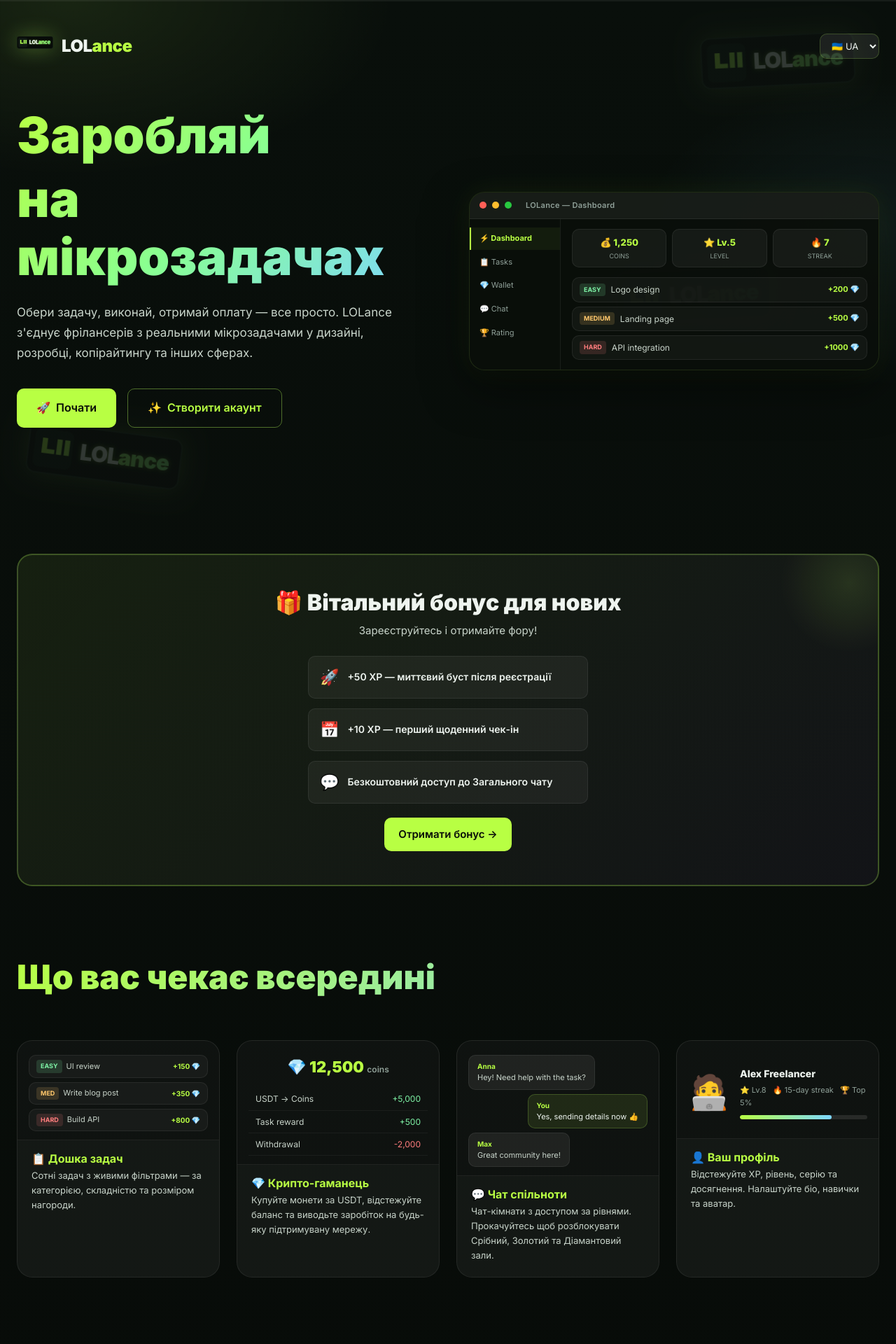
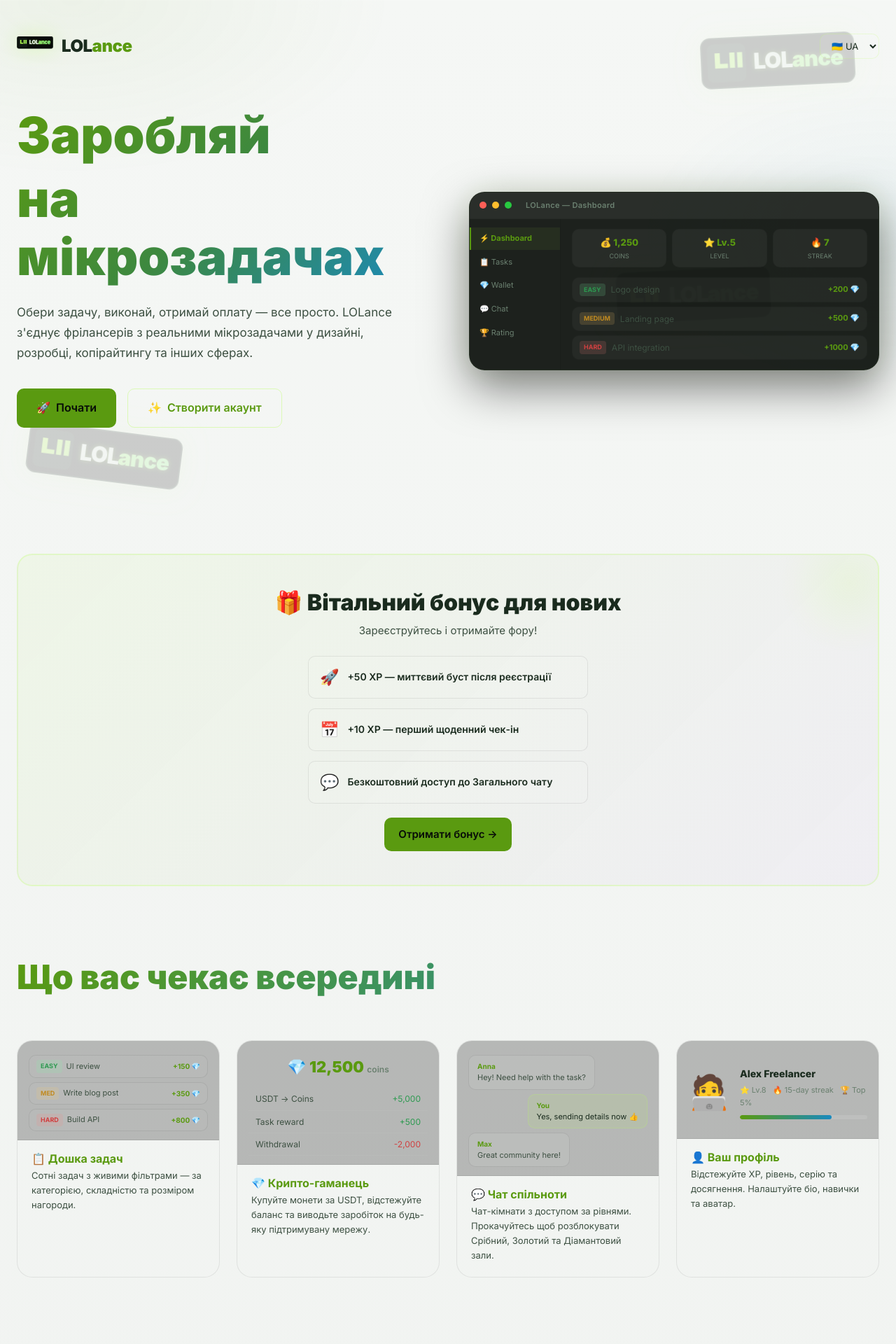
Before and after one commit to nazar336/Nazar, a PHP site: page / in a window 1280 px wide. Shown: the top 1920 px of the page at 70% size. Run offline with PHP 8.4, Linux system fonts and the light colour scheme; data that the repository does not hold is empty.

Commit message:
feat: implement 5 frontend improvements (PWA, errors, light theme, a11y)
- Task 1: Add manifest.json, SVG icons, and PWA meta tags in index.html
- Task 2: Add request timeout, AbortController, and toast error handling in api.js
- Task 3: Add light theme via @media (prefers-color-scheme: light) in styles.css
- Task 4: Create focus-trap.js, add aria-labels to auth.js inputs
- Update sw.js STATIC_ASSETS with manifest.json and focus-trap.js

Co-authored-by: Copilot <223556219+Copilot@users.noreply.github.com>

Co-authored-by: nazar336 <212347088+nazar336@users.noreply.github.com>

```diff
--- a/index.html
+++ b/index.html
@@ -3,7 +3,7 @@
 <head>
   <meta charset="UTF-8">
   <meta name="viewport" content="width=device-width, initial-scale=1, viewport-fit=cover">
-  <meta name="color-scheme" content="dark">
+  <meta name="color-scheme" content="dark light">
   <meta name="description" content="LOLance — преміум платформа для мікрозадач">
   <meta name="keywords" content="LOLance, micro-tasks, freelance, crypto, earn money">
   <meta name="author" content="LOLance">
@@ -19,6 +19,11 @@
   <meta name="twitter:description" content="Complete engaging tasks, grow and earn while connecting with a global community.">
   <!-- Favicon -->
   <link rel="icon" type="image/svg+xml" href="assets/favicon.svg">
+  <link rel="manifest" href="manifest.json">
+  <meta name="theme-color" content="#b8ff43">
+  <meta name="apple-mobile-web-app-capable" content="yes">
+  <meta name="apple-mobile-web-app-status-bar-style" content="black-translucent">
+  <meta name="apple-mobile-web-app-title" content="LOLance">
   <title>LOLance</title>
   <link rel="preconnect" href="https://fonts.googleapis.com">
   <link href="https://fonts.googleapis.com/css2?family=Inter:wght@400;500;600;700;800;900&display=swap" rel="stylesheet">
--- a/js/pages/auth.js
+++ b/js/pages/auth.js
@@ -96,11 +96,11 @@ export function renderAuth(mode='login'){
             <form id="loginForm" class="auth-form" novalidate>
               <div class="form-group">
                 <label class="form-label" for="loginEmail">Email</label>
-                <input type="email" id="loginEmail" class="form-input" placeholder="you@example.com" autocomplete="email" required>
+                <input type="email" id="loginEmail" class="form-input" placeholder="you@example.com" autocomplete="email" aria-label="Email" required>
               </div>
               <div class="form-group">
                 <label class="form-label" for="loginPwd">${t('password')}</label>
-                <input type="password" id="loginPwd" class="form-input" placeholder="••••••••" autocomplete="current-password" required>
+                <input type="password" id="loginPwd" class="form-input" placeholder="••••••••" autocomplete="current-password" aria-label="${t('password')}" required>
               </div>
               <button type="submit" class="btn btn-primary btn-block btn-lg" style="margin-top:8px;">
                 <span class="btn-txt">${t('login')}</span>
@@ -123,23 +123,23 @@ export function renderAuth(mode='login'){
             <form id="registerForm" class="auth-form" novalidate>
               <div class="form-group">
                 <label class="form-label" for="regName">${t('fullName')} *</label>
-                <input type="text" id="regName" class="form-input" placeholder="${t('fullName')}" required>
+                <input type="text" id="regName" class="form-input" placeholder="${t('fullName')}" aria-label="${t('fullName')}" required>
               </div>
               <div class="form-group">
                 <label class="form-label" for="regUser">Username *</label>
-                <input type="text" id="regUser" class="form-input" placeholder="ivan_dev" pattern="[a-zA-Z0-9_]{3,32}" required>
+                <input type="text" id="regUser" class="form-input" placeholder="ivan_dev" pattern="[a-zA-Z0-9_]{3,32}" aria-label="Username" required>
               </div>
               <div class="form-group">
                 <label class="form-label" for="regEmail">Email *</label>
-                <input type="email" id="regEmail" class="form-input" placeholder="you@example.com" required>
+                <input type="email" id="regEmail" class="form-input" placeholder="you@example.com" aria-label="Email" required>
               </div>
               <div class="form-group">
                 <label class="form-label" for="regPwd">${t('password')} *</label>
-                <input type="password" id="regPwd" class="form-input" placeholder="${t('minChars')}" required>
+                <input type="password" id="regPwd" class="form-input" placeholder="${t('minChars')}" aria-label="${t('password')}" required>
               </div>
               <div class="form-group" style="margin-top:-2px;">
                 <label style="display:flex;align-items:flex-start;gap:8px;font-size:12px;line-height:1.45;color:var(--text-soft);">
-                  <input type="checkbox" id="regAcceptTerms" style="margin-top:2px;" required>
+                  <input type="checkbox" id="regAcceptTerms" style="margin-top:2px;" aria-label="Accept terms and privacy policy" required>
                   <span>Я погоджуюсь з <a href="terms.html" target="_blank" rel="noopener noreferrer" style="color:var(--primary);text-decoration:underline;">Правилами платформи</a> та <a href="privacy.html" target="_blank" rel="noopener noreferrer" style="color:var(--primary);text-decoration:underline;">Політикою приватності</a>.</span>
                 </label>
               </div>
--- a/styles.css
+++ b/styles.css
@@ -1901,3 +1901,123 @@ h1,h2,h3,h4,h5,h6 { line-height:1.25; }
   .wallet-balance{ font-size:36px; }
   .podium { gap:8px; }
 }
+
+/* ── Light Theme ──────────────────────────────────────────── */
+@media (prefers-color-scheme: light) {
+  :root {
+    --bg:        #f5f7f5;
+    --bg-2:      #edf0ed;
+    --bg-3:      #e4e8e5;
+    --panel:     rgba(255,255,255,.92);
+    --panel-2:   rgba(255,255,255,.96);
+    --glass:     rgba(0,0,0,.03);
+    --text:      #1a2b1e;
+    --text-soft: #3d5042;
+    --muted:     #6b8070;
+    --muted-2:   #8fa098;
+    --line:      rgba(0,0,0,.08);
+    --line-2:    rgba(80,120,60,.15);
+
+    --primary:      #5a9a10;
+    --primary-2:    #3d8840;
+    --primary-dim:  rgba(90,154,16,.12);
+    --primary-glow: 0 0 24px rgba(90,154,16,.20), 0 0 60px rgba(90,154,16,.08);
+    --info:         #1a8abf;
+    --info-dim:     rgba(26,138,191,.10);
+    --warning:      #c08a20;
+    --warning-dim:  rgba(192,138,32,.10);
+    --danger:       #d04040;
+    --danger-dim:   rgba(208,64,64,.10);
+    --success:      #2d9a50;
+    --success-dim:  rgba(45,154,80,.10);
+    --accent:       #8040c0;
+    --accent-dim:   rgba(128,64,192,.10);
+
+    --shadow:    0 24px 64px rgba(0,0,0,.08);
+    --shadow-s:  0 8px 24px rgba(0,0,0,.05);
+
+    --bg-grad:
+      radial-gradient(1100px 600px at 8% 0%,  rgba(90,154,16,.06), transparent 42%),
+      radial-gradient(900px  580px at 98% 8%, rgba(26,138,191,.05), transparent 38%),
+      radial-gradient(800px  640px at 50% 100%,rgba(45,154,80,.04),transparent 40%),
+      linear-gradient(180deg,#f5f7f5 0%,#edf0ed 100%);
+  }
+
+  body { color-scheme: light; }
+
+  .sidebar {
+    background: rgba(255,255,255,.95);
+    border-right-color: rgba(0,0,0,.08);
+  }
+
+  .topbar {
+    background: rgba(255,255,255,.90);
+    border-bottom-color: rgba(0,0,0,.06);
+  }
+
+  .card, .card-flat {
+    background: rgba(255,255,255,.90);
+    border-color: rgba(0,0,0,.06);
+  }
+
+  .stat-card {
+    background: rgba(255,255,255,.85);
+    border-color: rgba(0,0,0,.06);
+  }
+
+  .btn-ghost {
+    color: var(--text-soft);
+  }
+  .btn-ghost:hover {
+    background: rgba(0,0,0,.05);
+  }
+
+  .mobile-nav {
+    background: rgba(255,255,255,.96);
+    border-top-color: rgba(0,0,0,.08);
+  }
+
+  .toast {
+    background: rgba(255,255,255,.96);
+    color: var(--text);
+    border-color: rgba(0,0,0,.08);
+  }
+
+  input, textarea, select {
+    background: rgba(255,255,255,.8);
+    border-color: rgba(0,0,0,.12);
+    color: var(--text);
+  }
+  input:focus, textarea:focus, select:focus {
+    border-color: var(--primary);
+  }
+
+  .notif-panel {
+    background: rgba(255,255,255,.98);
+    border-color: rgba(0,0,0,.08);
+  }
+
+  .bg-orbs, .bg-grid {
+    opacity: 0.3;
+  }
+
+  .brand-sprite { opacity: 0.08; }
+
+  .modal-overlay {
+    background: rgba(0,0,0,.3);
+  }
+
+  .modal-content {
+    background: #fff;
+    border-color: rgba(0,0,0,.08);
+  }
+
+  .skip-link {
+    background: #fff;
+    color: var(--primary);
+  }
+
+  .landing-page {
+    background: var(--bg-grad);
+  }
+}
--- a/sw.js
+++ b/sw.js
@@ -35,6 +35,8 @@ const STATIC_ASSETS = [
   '/js/pages/landing.js',
   '/assets/favicon.svg',
   '/assets/lolance-logo.svg',
+  '/manifest.json',
+  '/js/focus-trap.js',
 ];
 
 // Install: pre-cache static assets
```
Also changed, not shown: js/api.js (+33 -3 lines), js/focus-trap.js (added, +34 -0 lines), assets/icon-192.svg (added), assets/icon-512.svg (added), manifest.json (added).
